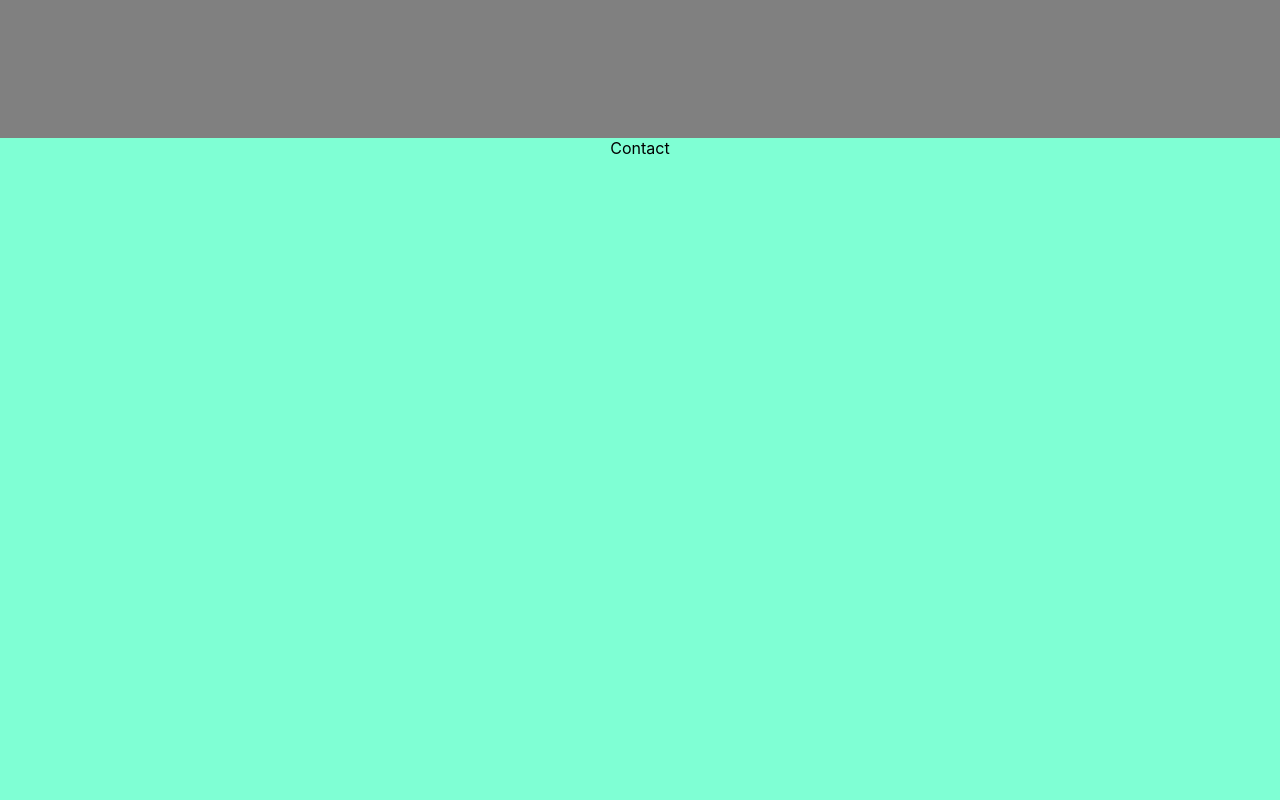
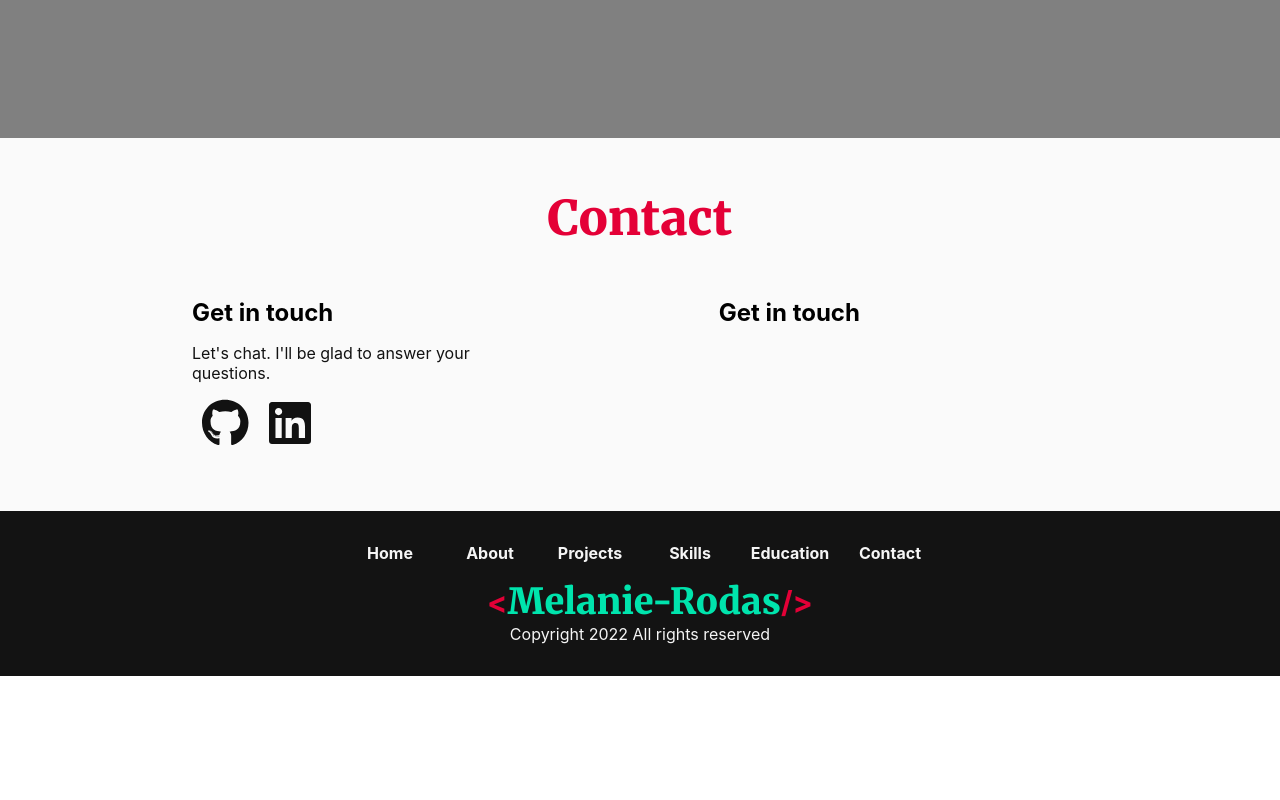
Before and after one commit to melanierolo/Portfolio-react, a React (Create React App) app: page / in a window 1280 px wide. Shown: the part 4760-5560 px from the top of the page. After the commit the page ends 5436 px from the top, so only its background shows below. Built offline with nearby package versions, Linux system fonts and the light colour scheme.

Commit message:
feature_contact-section: added icons(Linkedin and github) and contact-left

```diff
--- a/package.json
+++ b/package.json
@@ -4,12 +4,12 @@
   "private": true,
   "dependencies": {
     "@fortawesome/fontawesome-svg-core": "^6.2.0",
+    "@fortawesome/free-brands-svg-icons": "^6.2.1",
     "@fortawesome/free-solid-svg-icons": "^6.2.0",
     "@fortawesome/react-fontawesome": "^0.2.0",
     "@testing-library/jest-dom": "^5.16.5",
     "@testing-library/react": "^13.4.0",
     "@testing-library/user-event": "^13.5.0",
-    "formik": "^2.2.9",
     "react": "^18.2.0",
     "react-dom": "^18.2.0",
     "react-router-dom": "^6.4.3",
--- a/src/components/Contact/index.jsx
+++ b/src/components/Contact/index.jsx
@@ -1,10 +1,37 @@
 import React from "react";
+import Title from "../Title";
 import "./style.css";
+import { FontAwesomeIcon } from "@fortawesome/react-fontawesome";
+import { faGithub, faLinkedin } from "@fortawesome/free-brands-svg-icons";
 
 export default function Contact() {
   return (
     <section className="contact" id="contact">
-      Contact
+      <Title>Contact</Title>
+      <div className="contact-content">
+        <div className="contact-left">
+          <h2>Get in touch</h2>
+          <p>Let's chat. I'll be glad to answer your questions.</p>
+          <a
+            href="https://github.com/melanierolo"
+            target="_blank"
+            rel="noopener noreferrer"
+          >
+            <FontAwesomeIcon icon={faGithub} size="3x" />
+          </a>
+          <a
+            href="https://www.linkedin.com/in/melanie-rodaslo"
+            target="_blank"
+            rel="noopener noreferrer"
+          >
+            <FontAwesomeIcon icon={faLinkedin} size="3x" />
+          </a>
+        </div>
+        <section className="contact-right">
+          <h2>Get in touch</h2>
+          <p></p>
+        </section>
+      </div>
     </section>
   );
 }
--- a/src/components/Contact/style.css
+++ b/src/components/Contact/style.css
@@ -1,6 +1,39 @@
 .contact {
-  min-height: 100vh;
+  height: auto;
   scroll-margin-top: 80px;
   text-align: center;
-  background-color: aquamarine;
+  padding: 0 15% 5% 15%;
 }
+
+@media screen and (max-width: 1270px) {
+  .contact {
+    padding: 3% 10%;
+  }
+}
+
+.contact-content {
+  display: flex;
+  align-items: flex-start;
+}
+
+.contact-content .contact-left {
+  flex: 1;
+  text-align: left;
+}
+
+.contact-content .contact-left p {
+  color: #121212;
+  margin: 16px 0px;
+}
+.contact-content .contact-left a {
+  color: #121212;
+  margin: 0px 10px;
+  text-align: center;
+}
+
+.contact-content .contact-right {
+  flex: 2;
+  display: flex;
+  align-items: center;
+  justify-content: center;
+}
```
Also changed, not shown: 1 other file (tests, documents, lock files or other folders).
